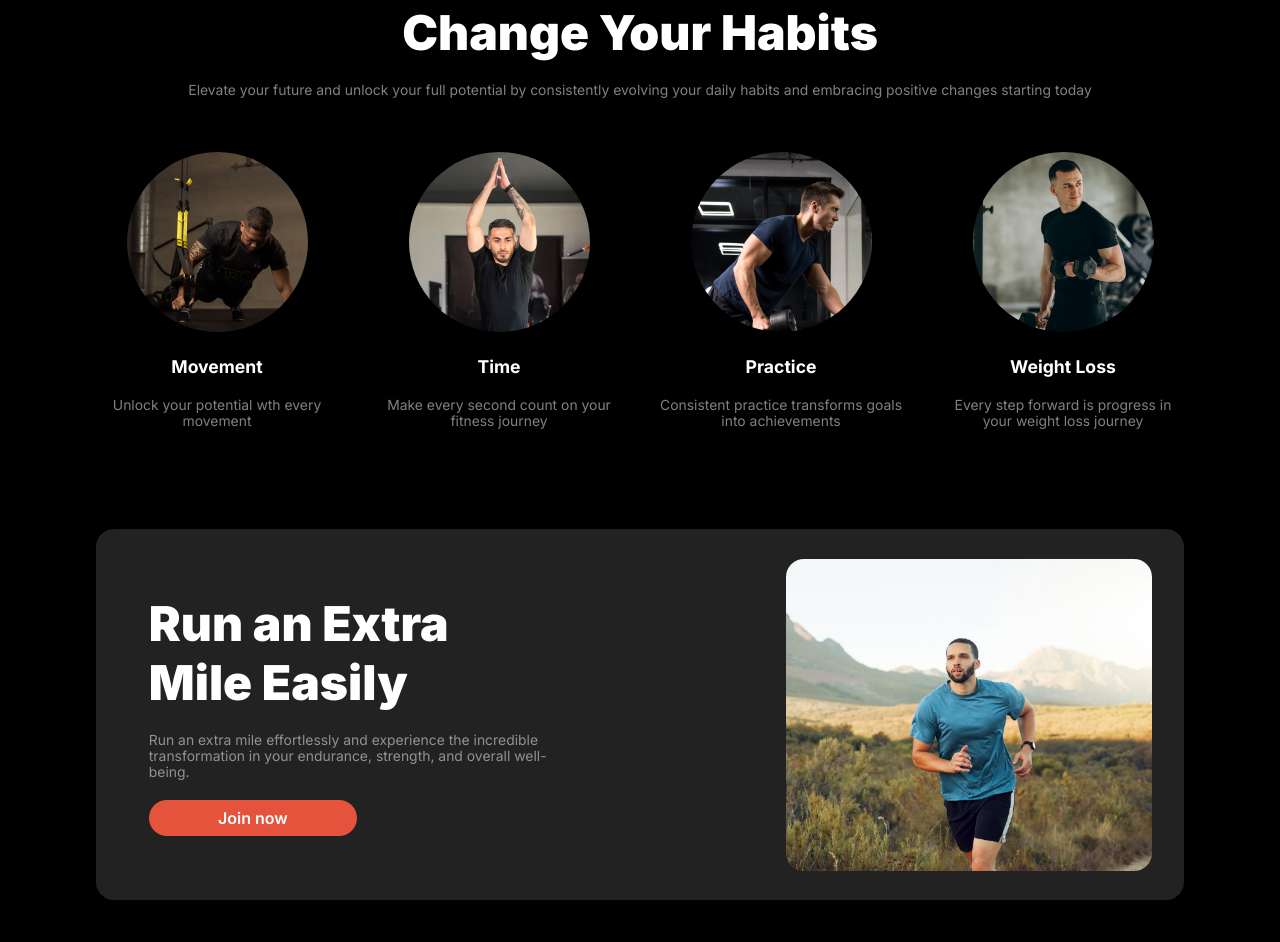
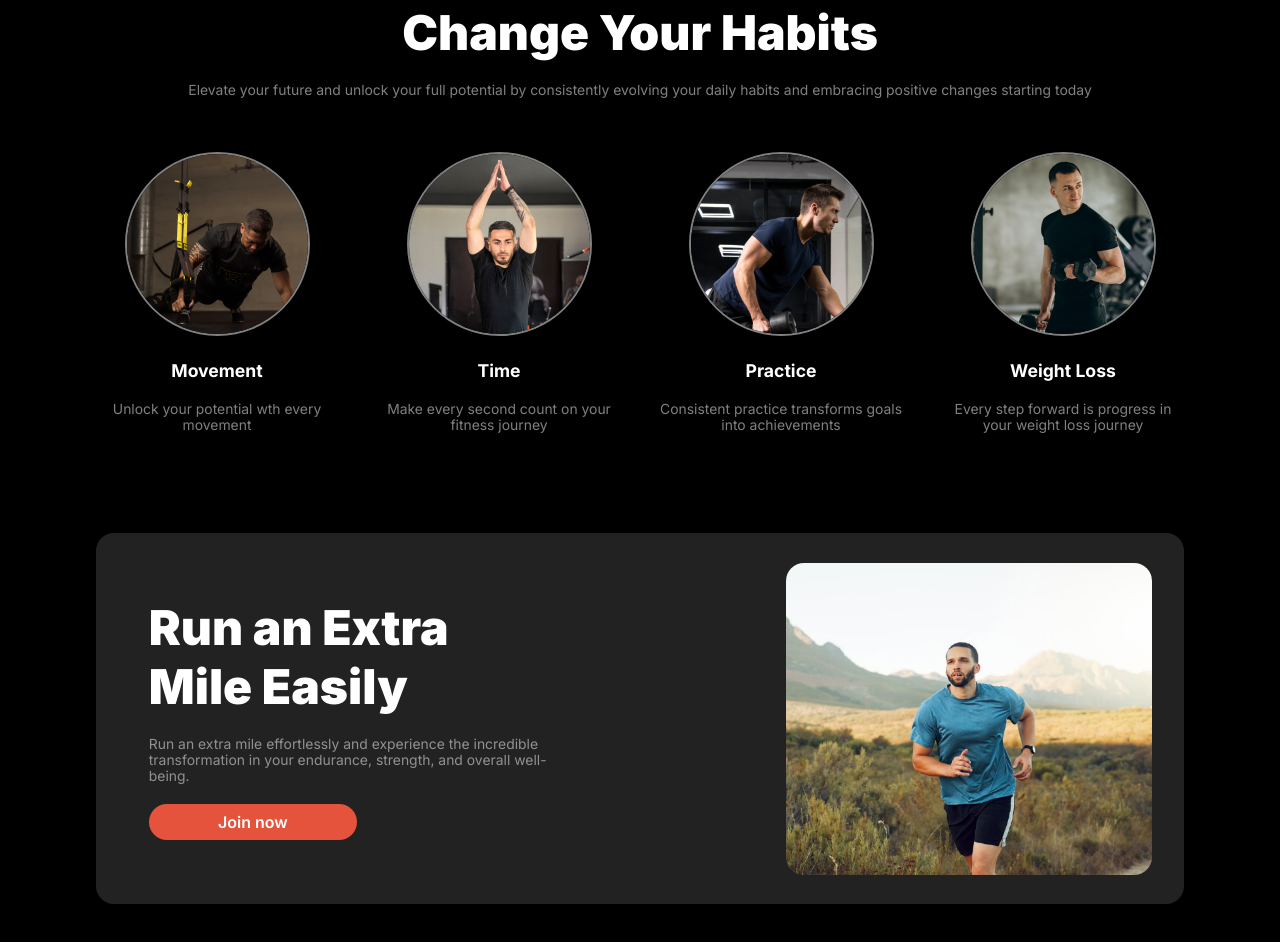
Before and after one commit to Aabir12/assignment-2, a plain HTML site: page index.html in a window 1280 px wide. Shown: the part 802-1744 px from the top of the page. Drawn offline with Linux system fonts and the light colour scheme; a web font is replaced by a local one.

Commit message:
adding the image border in the chosse our habit section

```diff
--- a/style/style.css
+++ b/style/style.css
@@ -211,6 +211,7 @@ body{
 }
 .habite-image-content>img{
     border-radius: 50%;
+    border: 2px solid rgba(255, 255, 255, 0.5);
 }
 .habite-image-content>h5{
     font-size: 1.1rem;
```
Also changed, not shown: index.html (line endings or trailing spaces).
